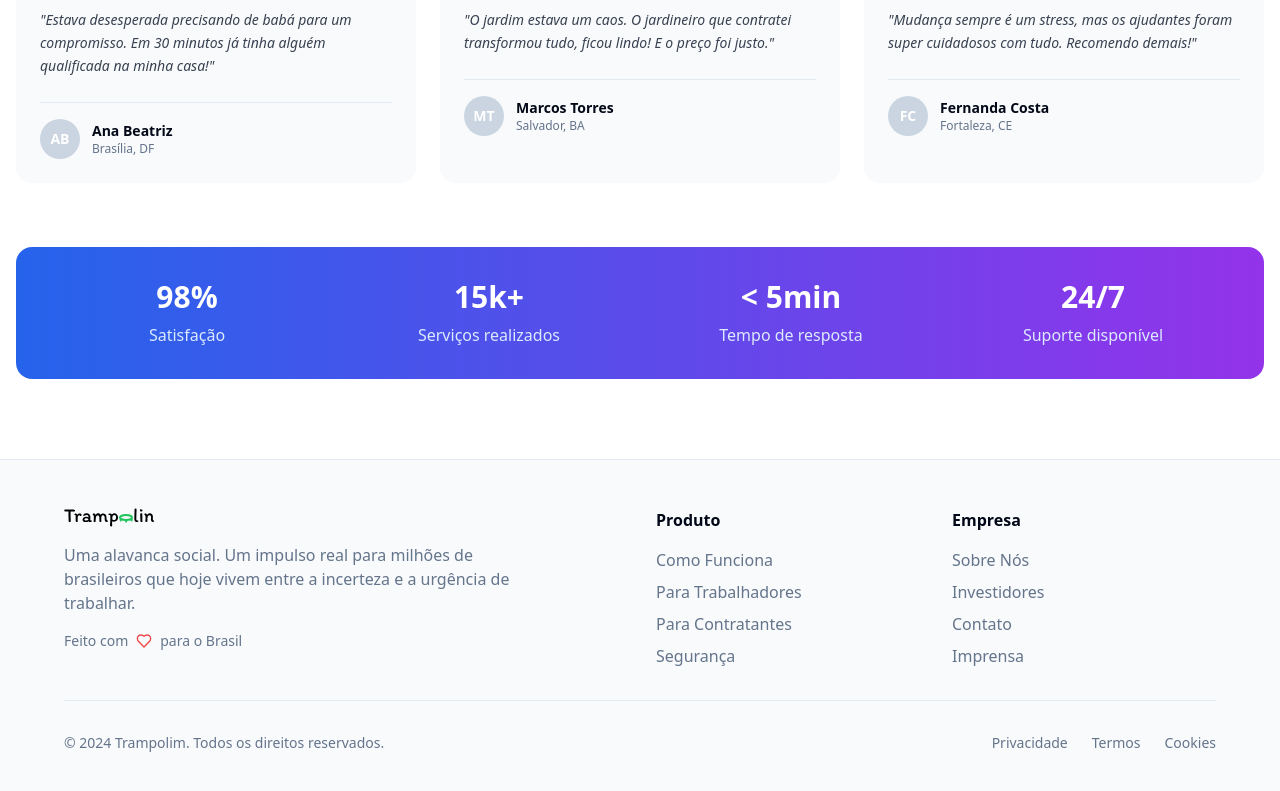
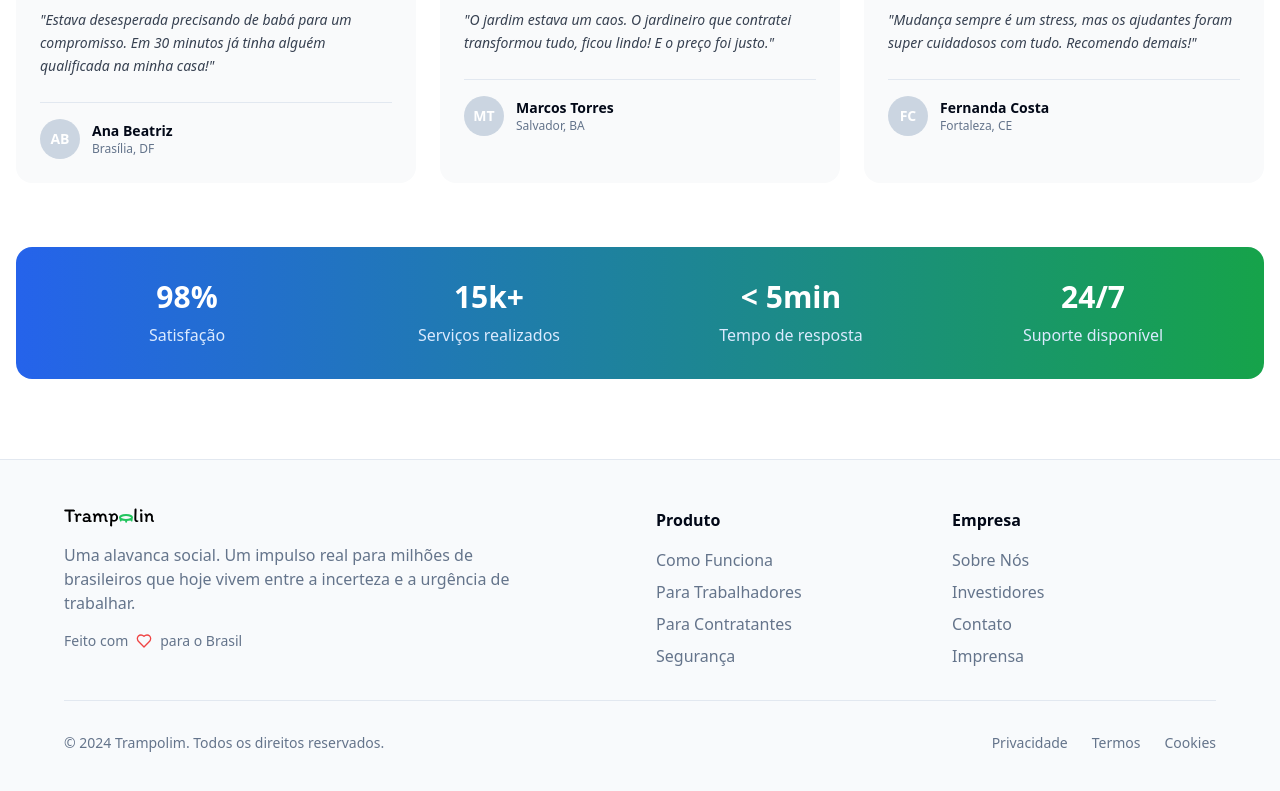
Before and after one commit to Felipeex/hackathon-landing-page, a React (Vite) app: page / in a window 1280 px wide. Shown: the part 3441-4232 px from the top of the page. Built offline with nearby package versions, Linux system fonts and the light colour scheme.

Commit message:
style: change grading color.

```diff
--- a/src/components/TestimonialsEmployers.tsx
+++ b/src/components/TestimonialsEmployers.tsx
@@ -116,7 +116,7 @@ const TestimonialsEmployers = () => {
           ))}
         </div>
 
-        <div className="mt-16 bg-gradient-to-r from-blue-600 to-purple-600 rounded-2xl p-8 text-white text-center">
+        <div className="mt-16 bg-gradient-to-r from-blue-600 to-green-600 rounded-2xl p-8 text-white text-center">
           <div className="grid md:grid-cols-4 gap-6">
             <div>
               <div className="text-3xl font-bold mb-2">98%</div>
```
